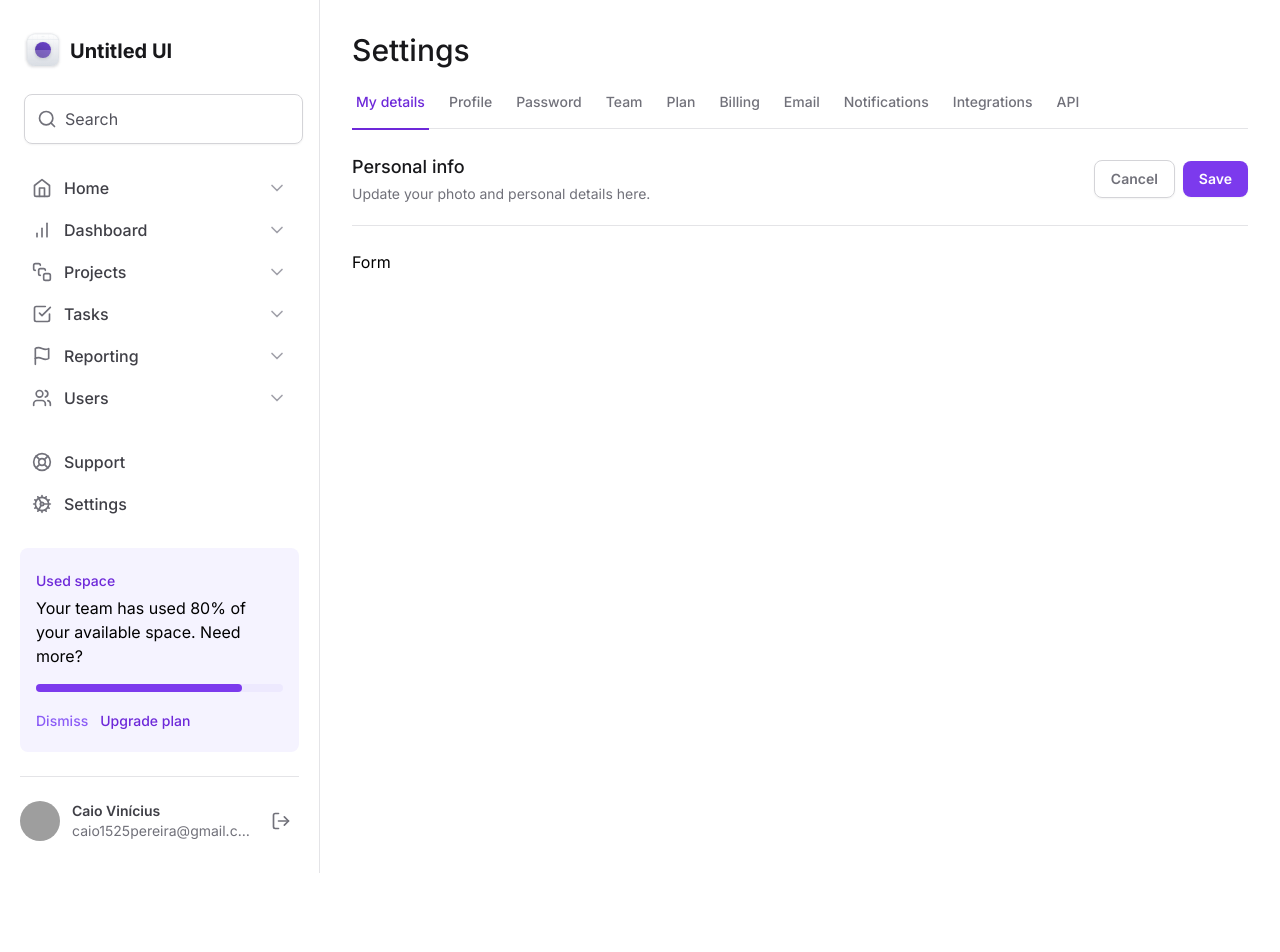
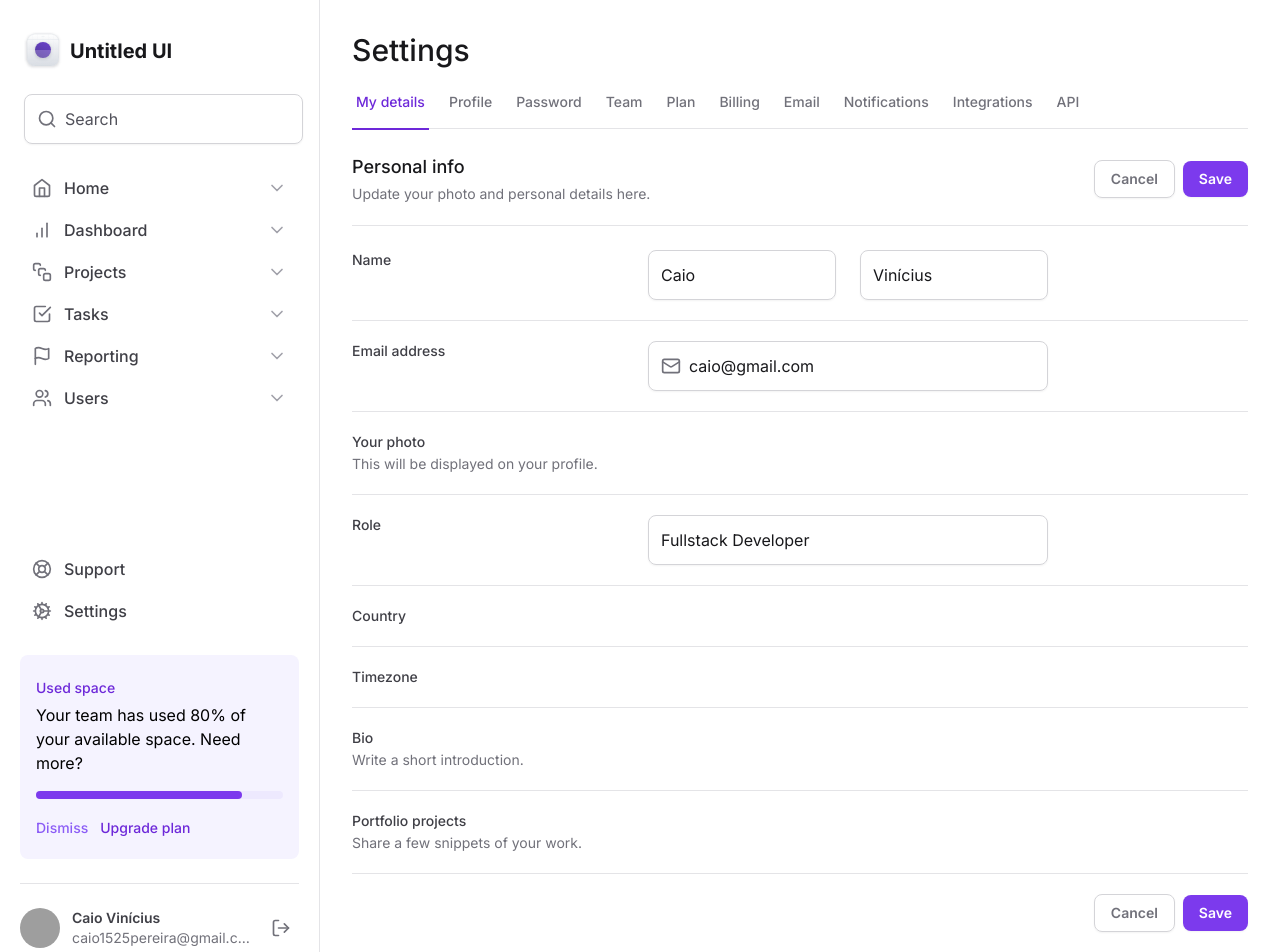
Before and after one commit to CaioVinicius7/untitled-ui, a Next.js app: page / in a window 1280 px wide. Shown: the top 952 px of the page. Before the commit the page ends 873 px from the top, so only its background shows below. Built offline with nearby package versions, Linux system fonts and the light colour scheme; grey boxes are pictures that could not be loaded.

Commit message:
feat: :lipstick: Estrutura do formulário

```diff
--- a/src/app/page.tsx
+++ b/src/app/page.tsx
@@ -1,3 +1,6 @@
+import { Mail } from "lucide-react";
+
+import { Input } from "@root/components/Input";
 import { SettingsTabs } from "@root/components/SettingsTabs";
 
 export default function Home() {
@@ -34,8 +37,136 @@
           </div>
         </div>
 
-        <form id="settings" className="mt-6 flex w-full flex-col">
-          Form
+        <form
+          id="settings"
+          className="mt-6 flex w-full flex-col gap-5 divide-y divide-zinc-200"
+        >
+          <div className="grid grid-cols-form gap-3">
+            <label
+              htmlFor="firstName"
+              className="text-sm font-medium text-zinc-700"
+            >
+              Name
+            </label>
+
+            <div className="grid grid-cols-2 gap-6">
+              <Input.Root>
+                <Input.Control id="firstName" defaultValue="Caio" />
+              </Input.Root>
+
+              <Input.Root>
+                <Input.Control defaultValue="Vinícius" />
+              </Input.Root>
+            </div>
+          </div>
+
+          <div className="grid grid-cols-form gap-3 pt-5">
+            <label
+              htmlFor="email"
+              className="text-sm font-medium text-zinc-700"
+            >
+              Email address
+            </label>
+
+            <Input.Root>
+              <Input.Prefix>
+                <Mail className="h5 w-5 text-zinc-500" />
+              </Input.Prefix>
+
+              <Input.Control
+                id="email"
+                type="email"
+                defaultValue="caio@gmail.com"
+              />
+            </Input.Root>
+          </div>
+
+          <div className="grid grid-cols-form gap-3 pt-5">
+            <label
+              htmlFor="avatar"
+              className="text-sm font-medium text-zinc-700"
+            >
+              Your photo
+              <span className="mt-0.5 block text-sm font-normal text-zinc-500">
+                This will be displayed on your profile.
+              </span>
+            </label>
+
+            <div />
+          </div>
+
+          <div className="grid grid-cols-form gap-3 pt-5">
+            <label htmlFor="role" className="text-sm font-medium text-zinc-700">
+              Role
+            </label>
+
+            <Input.Root>
+              <Input.Control id="role" defaultValue="Fullstack Developer" />
+            </Input.Root>
+          </div>
+
+          <div className="grid grid-cols-form gap-3 pt-5">
+            <label
+              htmlFor="country"
+              className="text-sm font-medium text-zinc-700"
+            >
+              Country
+            </label>
+
+            <div />
+          </div>
+
+          <div className="grid grid-cols-form gap-3 pt-5">
+            <label
+              htmlFor="timezone"
+              className="text-sm font-medium text-zinc-700"
+            >
+              Timezone
+            </label>
+
+            <div />
+          </div>
+
+          <div className="grid grid-cols-form gap-3 pt-5">
+            <label htmlFor="bio" className="text-sm font-medium text-zinc-700">
+              Bio
+              <span className="mt-0.5 block text-sm font-normal text-zinc-500">
+                Write a short introduction.
+              </span>
+            </label>
+
+            <div />
+          </div>
+
+          <div className="grid grid-cols-form gap-3 pt-5">
+            <label
+              htmlFor="projects"
+              className="text-sm font-medium text-zinc-700"
+            >
+              Portfolio projects
+              <span className="mt-0.5 block text-sm font-normal text-zinc-500">
+                Share a few snippets of your work.
+              </span>
+            </label>
+
+            <div />
+          </div>
+
+          <div className="flex items-center justify-end gap-2 pt-5">
+            <button
+              type="button"
+              className="rounded-lg border border-zinc-300 px-4 py-2 text-sm font-semibold text-zinc-500 shadow-sm hover:bg-zinc-50"
+            >
+              Cancel
+            </button>
+
+            <button
+              type="submit"
+              className="rounded-lg bg-violet-600 px-4 py-2 text-sm font-semibold text-white shadow-sm hover:bg-violet-700"
+            >
+              Save
+            </button>
+          </div>
         </form>
       </div>
     </>
--- a/tailwind.config.js
+++ b/tailwind.config.js
@@ -5,7 +5,8 @@
     extend: {
       gridTemplateColumns: {
         app: "minmax(18rem, 20rem) 1fr",
-        profile: "max-content 1fr min-content"
+        profile: "max-content 1fr min-content",
+        form: "minmax(7.5rem, 17.5rem) minmax(25rem, 1fr) minmax(0, 15rem)"
       }
     }
   },
```
